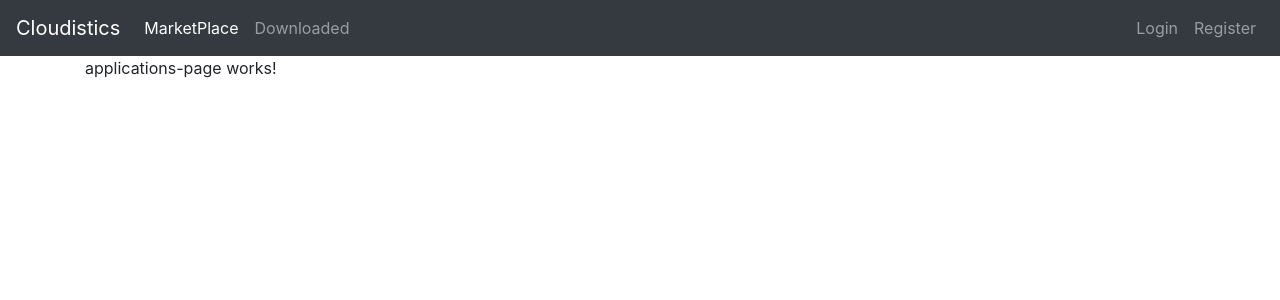
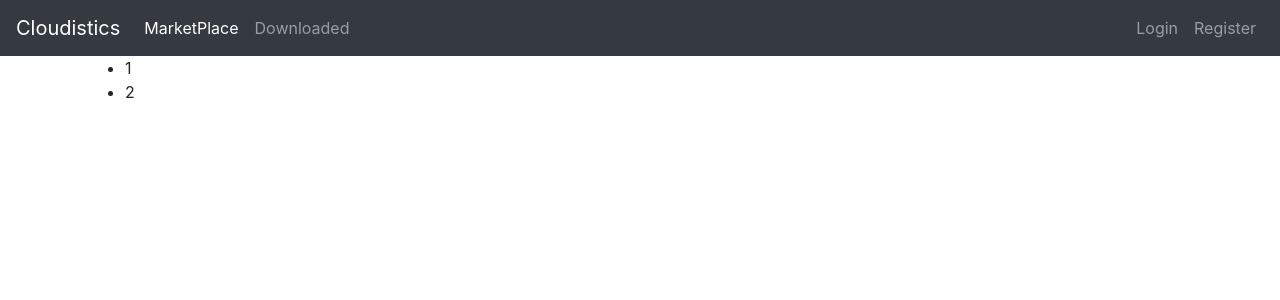
Before and after one commit to hermanwu/angular-test, an Angular app in the folder ngApp/: page /applications in a window 1280 px wide. Shown: the top 300 px of the page. Built offline with nearby package versions, Linux system fonts and the light colour scheme.

Commit message:
should show multiple application items - implementation

```diff
--- a/ngApp/src/app/application/applications-page/applications-page.component.html
+++ b/ngApp/src/app/application/applications-page/applications-page.component.html
@@ -1 +1,5 @@
-<p>applications-page works!</p>
+<ul>
+  <li *ngFor="let app of applicationInstances" class="item">
+    {{ app.id }}
+  </li>
+</ul>
--- a/ngApp/src/app/application/applications-page/applications-page.component.ts
+++ b/ngApp/src/app/application/applications-page/applications-page.component.ts
@@ -1,15 +1,17 @@
 import { Component, OnInit } from '@angular/core';
+import { ApplicationInstance } from '../models/application-instance.model';
 
 @Component({
   selector: 'app-applications-page',
   templateUrl: './applications-page.component.html',
-  styleUrls: ['./applications-page.component.scss']
+  styleUrls: ['./applications-page.component.scss'],
 })
 export class ApplicationsPageComponent implements OnInit {
+  applicationInstances: ApplicationInstance[];
 
-  constructor() { }
+  constructor() {}
 
   ngOnInit() {
+    this.applicationInstances = [{ id: 1 }, { id: 2 }];
   }
-
 }
--- /dev/null
+++ b/ngApp/src/app/application/models/application-instance.model.ts
@@ -0,0 +1,3 @@
+export class ApplicationInstance {
+  id: number;
+}
```
